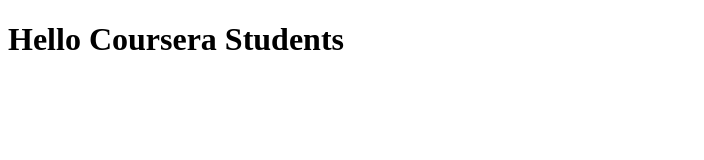
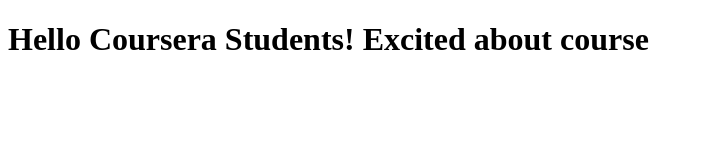
Before and after one commit to MrAarif/coursera-spa-angular, a plain HTML site: page index.html in a window 1280 px wide. Shown: the whole page, without its empty margins (0-704 px from the left). Drawn offline with Linux system fonts and the light colour scheme.

Commit message:
second one

```diff
--- a/index.html
+++ b/index.html
@@ -5,6 +5,6 @@
     <title>Hello Coursera</title>
   </head>
   <body>
-    <h1>Hello Coursera Students</h1>
+    <h1>Hello Coursera Students! Excited about course</h1>
   </body>
 </html>
```
